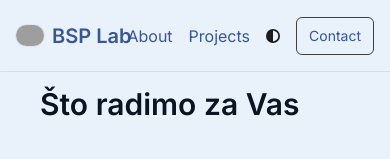
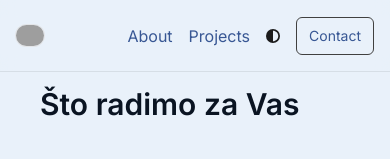
Before and after one commit to BPenzar/bsp-lab, a Next.js app: page / in a window 390 px wide. Shown: the top 159 px of the page. Built offline with nearby package versions, Linux system fonts and the light colour scheme; grey boxes are pictures that could not be loaded.

Commit message:
Update nav.tsx

```diff
--- a/app/components/nav.tsx
+++ b/app/components/nav.tsx
@@ -23,7 +23,7 @@ export function Navbar() {
             className="rounded-full ring-1 ring-[color:var(--border)]"
             priority
           />
-          <span className="text-xl sm:text-2xl md:text-3xl font-semibold whitespace-nowrap">{metaData.title}</span>
+          <span className="hidden sm:inline text-2xl md:text-3xl font-semibold whitespace-nowrap">{metaData.title}</span>
         </Link>
       </div>
 
```
